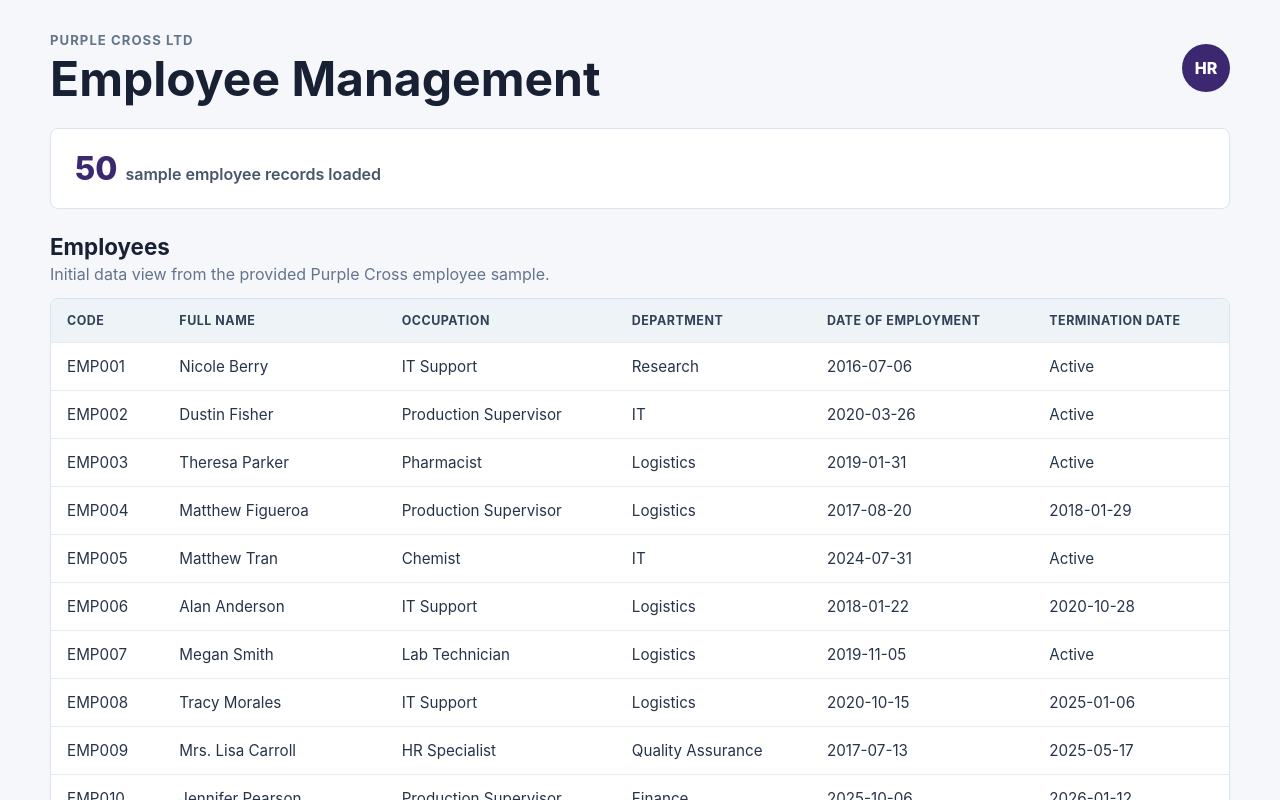
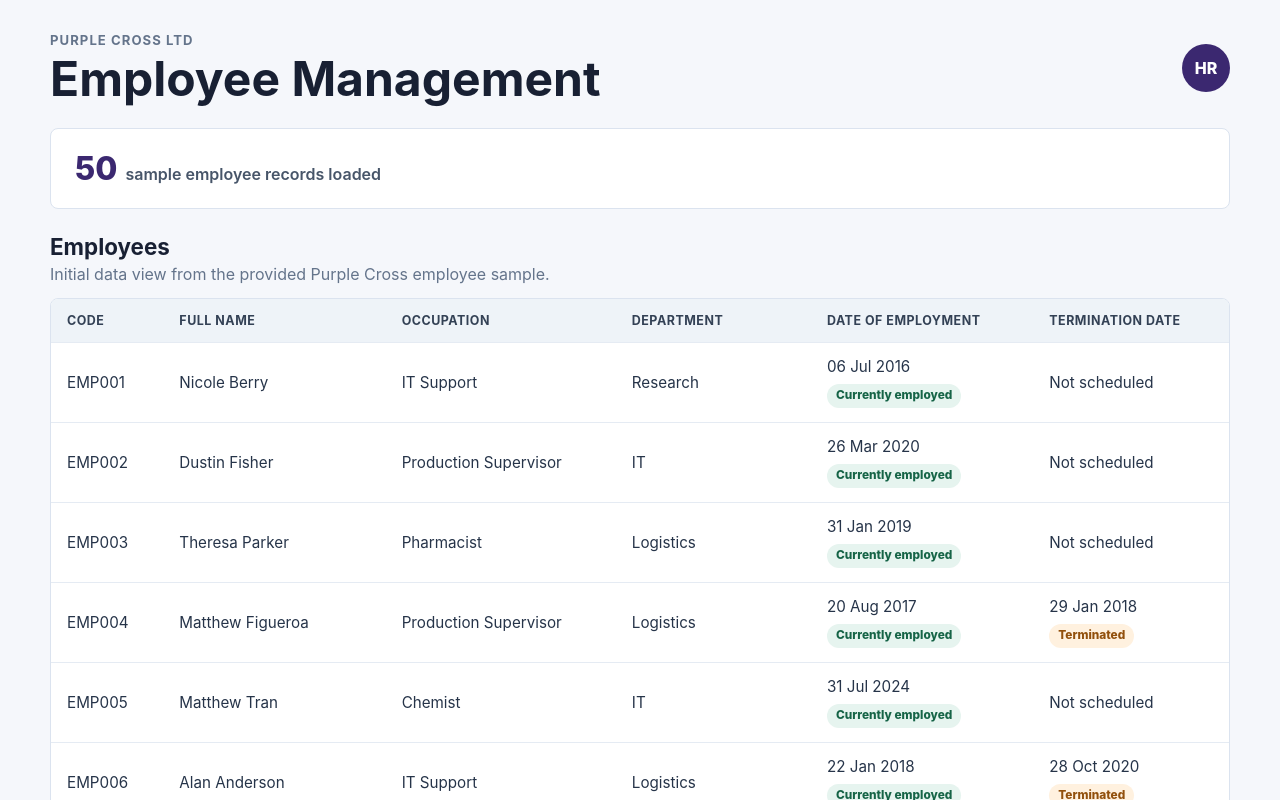
Before and after one commit to matnau04/Purple-Cross, a Vue app: page / in a window 1280 px wide. Shown: the top 800 px of the page. Built offline with nearby package versions, Linux system fonts and the light colour scheme.

Commit message:
Add employee status labels

```diff
--- a/src/App.vue
+++ b/src/App.vue
@@ -2,6 +2,40 @@
 import employees from './data/employees.json';
 
 const employeeCount = employees.length;
+
+const dateFormatter = new Intl.DateTimeFormat('en-GB', {
+  day: '2-digit',
+  month: 'short',
+  year: 'numeric',
+});
+
+const getDateStatus = (dateValue, futureLabel, pastLabel) => {
+  if (!dateValue) {
+    return null;
+  }
+
+  const today = new Date();
+  today.setHours(0, 0, 0, 0);
+
+  const targetDate = new Date(dateValue);
+  targetDate.setHours(0, 0, 0, 0);
+
+  return targetDate > today ? futureLabel : pastLabel;
+};
+
+const getEmploymentStatus = (dateValue) =>
+  getDateStatus(dateValue, 'Employed soon', 'Currently employed');
+
+const getTerminationStatus = (dateValue) =>
+  getDateStatus(dateValue, 'To be terminated', 'Terminated');
+
+const formatDate = (dateValue) => {
+  if (!dateValue) {
+    return 'Not scheduled';
+  }
+
+  return dateFormatter.format(new Date(dateValue));
+};
 </script>
 
 <template>
@@ -49,8 +83,21 @@ const employeeCount = employees.length;
               <td>{{ employee.fullName }}</td>
               <td>{{ employee.occupation }}</td>
               <td>{{ employee.department }}</td>
-              <td>{{ employee.dateOfEmployment }}</td>
-              <td>{{ employee.terminationDate || 'Active' }}</td>
+              <td>
+                <span>{{ formatDate(employee.dateOfEmployment) }}</span>
+                <span class="status-pill status-pill--employment">
+                  {{ getEmploymentStatus(employee.dateOfEmployment) }}
+                </span>
+              </td>
+              <td>
+                <span>{{ formatDate(employee.terminationDate) }}</span>
+                <span
+                  v-if="getTerminationStatus(employee.terminationDate)"
+                  class="status-pill status-pill--termination"
+                >
+                  {{ getTerminationStatus(employee.terminationDate) }}
+                </span>
+              </td>
             </tr>
           </tbody>
         </table>
--- a/src/styles.css
+++ b/src/styles.css
@@ -150,6 +150,31 @@ td {
   font-size: 0.95rem;
 }
 
+td > span {
+  display: block;
+}
+
+.status-pill {
+  border-radius: 999px;
+  display: inline-flex;
+  font-size: 0.74rem;
+  font-weight: 800;
+  line-height: 1;
+  margin-top: 8px;
+  padding: 6px 9px;
+  white-space: nowrap;
+}
+
+.status-pill--employment {
+  background: #e6f4ef;
+  color: #166447;
+}
+
+.status-pill--termination {
+  background: #fff1df;
+  color: #92500c;
+}
+
 tbody tr:last-child td {
   border-bottom: 0;
 }
```
